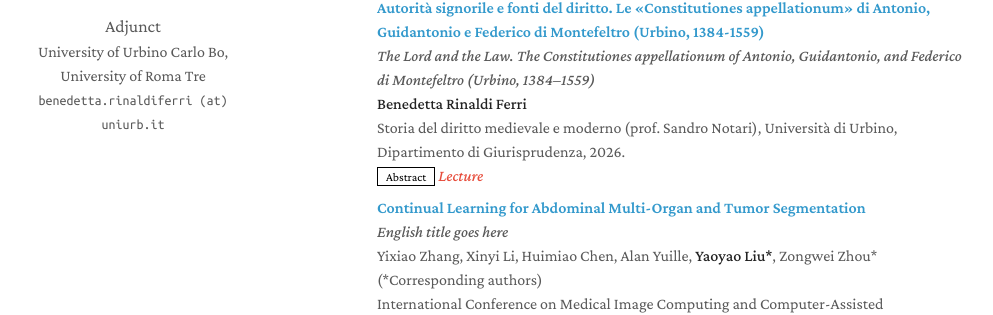
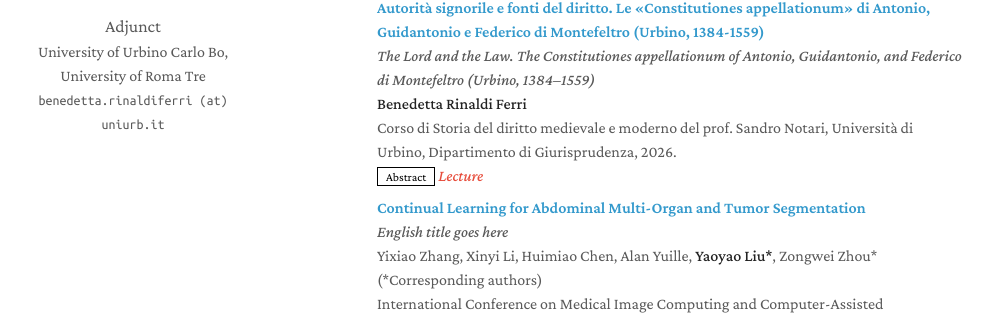
Before and after one commit to rinaldiferri/rinaldiferri.github.io, a Jekyll site: the page built from index.md, in a window 1280 px wide and 900 px high, scrolled down 928 px. Shown: the part 255-570 px from the top of the window, without its empty margins (143-1136 px from the left). Built offline with Jekyll 4.4.1, drawn with Linux system fonts in a browser that asks for light colours; a style sheet for code colours, icons or effects is not loaded; our own code applies the rules of GitHub Pages for plain Markdown files.

Commit message:
Update publications.yml

```diff
--- a/_data/publications.yml
+++ b/_data/publications.yml
@@ -40,7 +40,7 @@ main:
     english_title: The Lord and the Law. The Constitutiones appellationum of Antonio, Guidantonio, and Federico di Montefeltro (Urbino, 1384–1559)
     authors: <strong>Benedetta Rinaldi Ferri</strong>
     conference_short: LEGAL HISTORY
-    conference: Storia del diritto medievale e moderno (prof. Sandro Notari), Università di Urbino, Dipartimento di Giurisprudenza, 2026.
+    conference: Corso di Storia del diritto medievale e moderno del prof. Sandro Notari, Università di Urbino, Dipartimento di Giurisprudenza, 2026.
     abstract: https://rinaldiferri.github.io/assets/files/2026_urbino_abstract.pdf
     notes: Lecture
 
```
